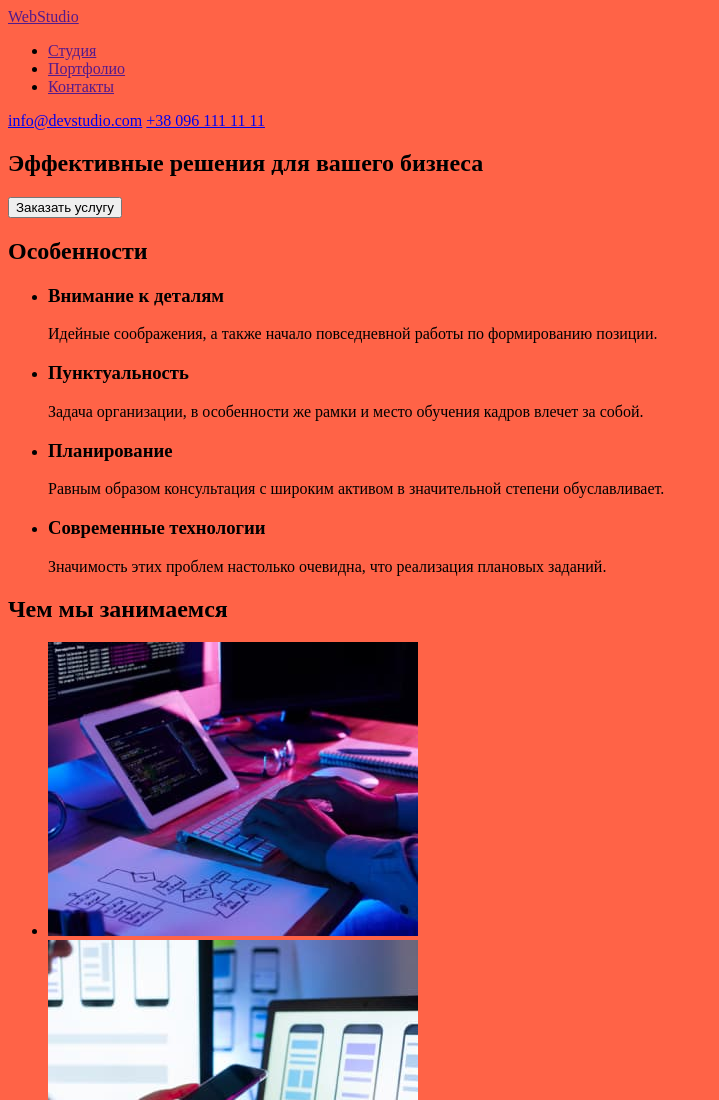
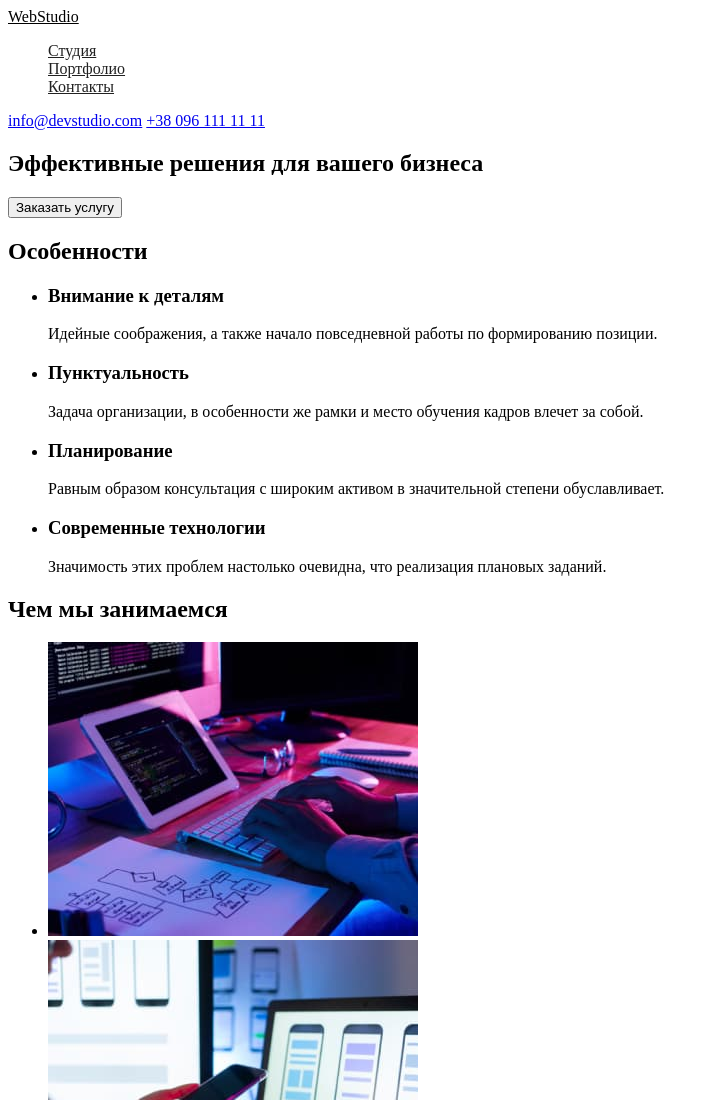
Before and after one commit to svmoskalyov/goit-markup-hw-02, a plain HTML site: page index.html in a window 1280 px wide. Shown: the top 1100 px of the page, without its empty margins (0-719 px from the left). Drawn offline with Linux system fonts and the light colour scheme.

Commit message:
Создаёт классы в Верхняя линия
для лого и навигации

```diff
--- a/css/styles.css
+++ b/css/styles.css
@@ -1,3 +1,33 @@
-body {
-    background-color: tomato;
+
+/* цвет текста основной  #212121 */
+/* цвет текста вторичный  #757575 */
+/* акцент #2196F3 */
+/* цвет текста герой #FFFFFF */
+/* цвет лого #000000 */
+/* цвет сылок в подвале rgba(255, 255, 255, 0.6) */
+/* цвет фота  */
+
+
+
+.body {
+    background-color: #E5E5E5;
+    color: #212121;
 }
+
+.list {
+    list-style: none;
+}
+
+.logo {
+    color: #000000;
+}
+
+/* Site nav */
+.site-nav .link {
+    color: #212121;
+}
+
+.site-nav .link:hover,
+.site-nav .link:focus {
+color: #2196F3;
+}
--- a/index.html
+++ b/index.html
@@ -5,17 +5,17 @@
     <meta http-equiv="X-UA-Compatible" content="IE=edge" />
     <meta name="viewport" content="width=device-width, initial-scale=1.0" />
     <title>Document</title>
-    <link rel="stylesheet" href="./css/styles.css">
+    <link rel="stylesheet" href="./css/styles.css" />
   </head>
   <body>
     <!-- Верхняя линия -->
     <header>
-      <a href="" lang="en">WebStudio</a>
+      <a href="" class="logo" lang="en">WebStudio</a>
       <nav>
-        <ul>
-          <li><a href="">Студия</a></li>
-          <li><a href="">Портфолио</a></li>
-          <li><a href="">Контакты</a></li>
+        <ul class="site-nav list">
+          <li><a href="" class="link">Студия</a></li>
+          <li><a href="" class="link">Портфолио</a></li>
+          <li><a href="" class="link">Контакты</a></li>
         </ul>
       </nav>
 
@@ -37,23 +37,31 @@
         <ul>
           <li>
             <h3>Внимание к деталям</h3>
-            <p>Идейные соображения, а также начало повседневной работы по формированию позиции.</p>
+            <p>
+              Идейные соображения, а также начало повседневной работы по
+              формированию позиции.
+            </p>
           </li>
           <li>
             <h3>Пунктуальность</h3>
             <p>
-              Задача организации, в особенности же рамки и место обучения кадров влечет за собой.
+              Задача организации, в особенности же рамки и место обучения кадров
+              влечет за собой.
             </p>
           </li>
           <li>
             <h3>Планирование</h3>
             <p>
-              Равным образом консультация с широким активом в значительной степени обуславливает.
+              Равным образом консультация с широким активом в значительной
+              степени обуславливает.
             </p>
           </li>
           <li>
             <h3>Современные технологии</h3>
-            <p>Значимость этих проблем настолько очевидна, что реализация плановых заданий.</p>
+            <p>
+              Значимость этих проблем настолько очевидна, что реализация
+              плановых заданий.
+            </p>
           </li>
         </ul>
       </section>
@@ -63,10 +71,18 @@
         <h2>Чем мы занимаемся</h2>
         <ul>
           <li>
-            <img src="./images/todo/pc.jpeg" alt="Персональный компьютер" width="370" />
+            <img
+              src="./images/todo/pc.jpeg"
+              alt="Персональный компьютер"
+              width="370"
+            />
           </li>
           <li>
-            <img src="./images/todo/smartphon.jpeg" alt="Смартфон" width="370" />
+            <img
+              src="./images/todo/smartphon.jpeg"
+              alt="Смартфон"
+              width="370"
+            />
           </li>
           <li>
             <img src="./images/todo/tablet.jpeg" alt="Планшет" width="370" />
@@ -79,22 +95,38 @@
         <h2>Наша команда</h2>
         <ul>
           <li>
-            <img src="./images/team/igor.jpeg" alt="Фото Игорь Демьяненко" width="270" />
+            <img
+              src="./images/team/igor.jpeg"
+              alt="Фото Игорь Демьяненко"
+              width="270"
+            />
             <h3>Игорь Демьяненко</h3>
             <p>Product Designer</p>
           </li>
           <li>
-            <img src="./images/team/olga.jpeg" alt="Фото Ольга Репина" width="270" />
+            <img
+              src="./images/team/olga.jpeg"
+              alt="Фото Ольга Репина"
+              width="270"
+            />
             <h3>Ольга Репина</h3>
             <p>Frontend Developer</p>
           </li>
           <li>
-            <img src="./images/team/nikolai.jpeg" alt="Фото Николай Тарасов" width="270" />
+            <img
+              src="./images/team/nikolai.jpeg"
+              alt="Фото Николай Тарасов"
+              width="270"
+            />
             <h3>Николай Тарасов</h3>
             <p>Marketing</p>
           </li>
           <li>
-            <img src="./images/team/mihail.jpeg" alt="Фото Михаил Ермаков" width="270" />
+            <img
+              src="./images/team/mihail.jpeg"
+              alt="Фото Михаил Ермаков"
+              width="270"
+            />
             <h3>Михаил Ермаков</h3>
             <p>UI Designer</p>
           </li>
```
